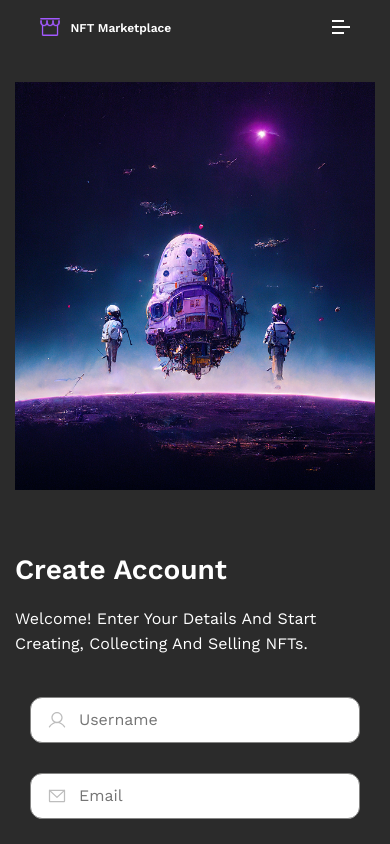
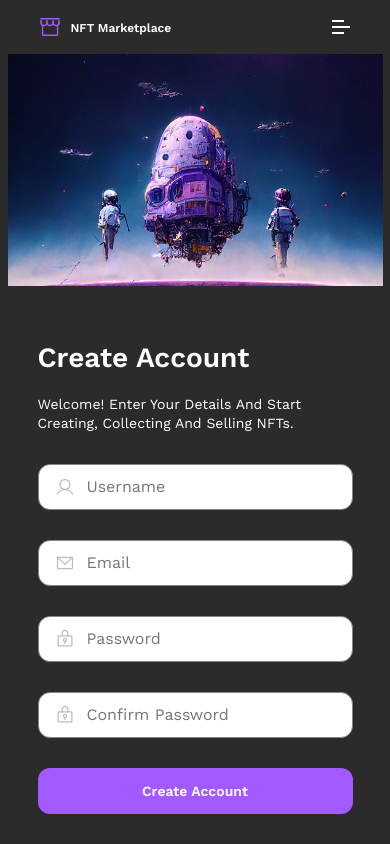
Before and after one commit to ShaikhWasimgithub/Marketplace, a React (Vite) app: page /signup in a window 390 px wide. Shown: the top 844 px of the page. Built offline with nearby package versions, Linux system fonts and the light colour scheme.

Commit message:
change resposive css

```diff
--- a/src/pages/SignUp.css
+++ b/src/pages/SignUp.css
@@ -6,10 +6,11 @@
   flex-direction: row;
   width: 1280px;
   height: 691px;
-  margin: 0 auto;
   background: #2b2b2b;
   gap: 60px; /* exact figma spacing */
   overflow: hidden; /* no scrollbars */
+  margin: 0 auto;
+  box-sizing: border-box; /* 🔥 removed auto-center so image touches left */
 }
 
 /* Left Full Image */
@@ -36,7 +37,7 @@
   justify-content: flex-start; /* align from top */
   align-items: flex-start; /* left aligned text + form */
   padding: 100px 0; /* Figma: top-bottom padding */
-  gap: 40px; /* gap between blocks */
+  gap: 40px; /* gap between heading block and form */
   box-sizing: border-box;
 }
 
@@ -75,7 +76,7 @@
   width: 330px;
   display: flex;
   flex-direction: column;
-  gap: 30px; /* Figma gap */
+  gap: 18px; /* 🔥 reduced gap (inputs & button closer) */
 }
 
 /* Input fields */
@@ -131,6 +132,8 @@
 /* ============================= */
 /* 📱 Responsive Adjustments */
 /* ============================= */
+
+/* Tablet (up to 1024px) */
 @media (max-width: 1024px) {
   .signup-container {
     padding: 40px;
@@ -144,50 +147,95 @@
   }
 }
 
+/* Mobile (up to 768px) */
 @media (max-width: 768px) {
   .signup-container {
     flex-direction: column;
     width: 100%;
     height: auto;
-    padding: 40px 20px;
-    gap: 35px;
+    padding: 0; /* 🔥 no side padding per figma */
+    gap: 30px; /* figma gap ~30px */
+    align-items: center;
+    justify-content: flex-start;
   }
+
+  /* Image full width top */
   .signup-image,
   .signup-image img {
-    width: 100%;
+    width: 375px; /* figma width */
+    height: 232px; /* figma height */
+    object-fit: cover;
+  }
+
+  /* Form container */
+  .signup-form {
+    width: 315px; /* figma width */
     height: auto;
-  }
-  .signup-form {
+    padding: 30px 0 40px; /* figma padding */
+    gap: 30px;
     align-items: center;
     text-align: center;
-    width: 100%;
-    padding: 40px 0;
   }
+
+  /* Headline + Subhead */
   .signup-form .text-block {
-    width: 100%;
-    max-width: 460px;
+    width: 315px; /* figma width */
+    gap: 20px;
   }
+
+  .signup-form h1 {
+    font-size: 38px; /* figma: 38px */
+    line-height: 120%;
+    text-align: left;
+  }
+
+  .signup-form .subtitle {
+    font-size: 16px; /* figma: 16px */
+    line-height: 140%;
+    text-align: left;
+  }
+
+  /* Form */
   .form {
-    width: 100%;
-    max-width: 330px;
+    width: 315px; /* figma width */
+    gap: 30px;
+  }
+
+  .input-box {
+    width: 315px; /* figma width */
+    height: 46px; /* figma height */
+    padding: 16px 20px; /* figma padding */
+    border-radius: 20px;
+  }
+
+  .create-btn {
+    width: 315px; /* figma width */
+    height: 46px; /* figma height */
+    font-size: 16px;
+    border-radius: 20px;
   }
 }
 
+/* Extra small (up to 480px) */
 @media (max-width: 480px) {
   .signup-container {
-    padding: 28px 15px;
+    padding: 0; /* already in figma mobile */
     gap: 25px;
   }
+
   .signup-form h1 {
-    font-size: 28px;
+    font-size: 28px; /* smaller phones */
   }
+
   .signup-form .subtitle {
-    font-size: 16px;
+    font-size: 14px;
   }
+
   .input-box {
     padding: 12px 16px;
     border-radius: 12px;
   }
+
   .create-btn {
     font-size: 14px;
     border-radius: 12px;
```
